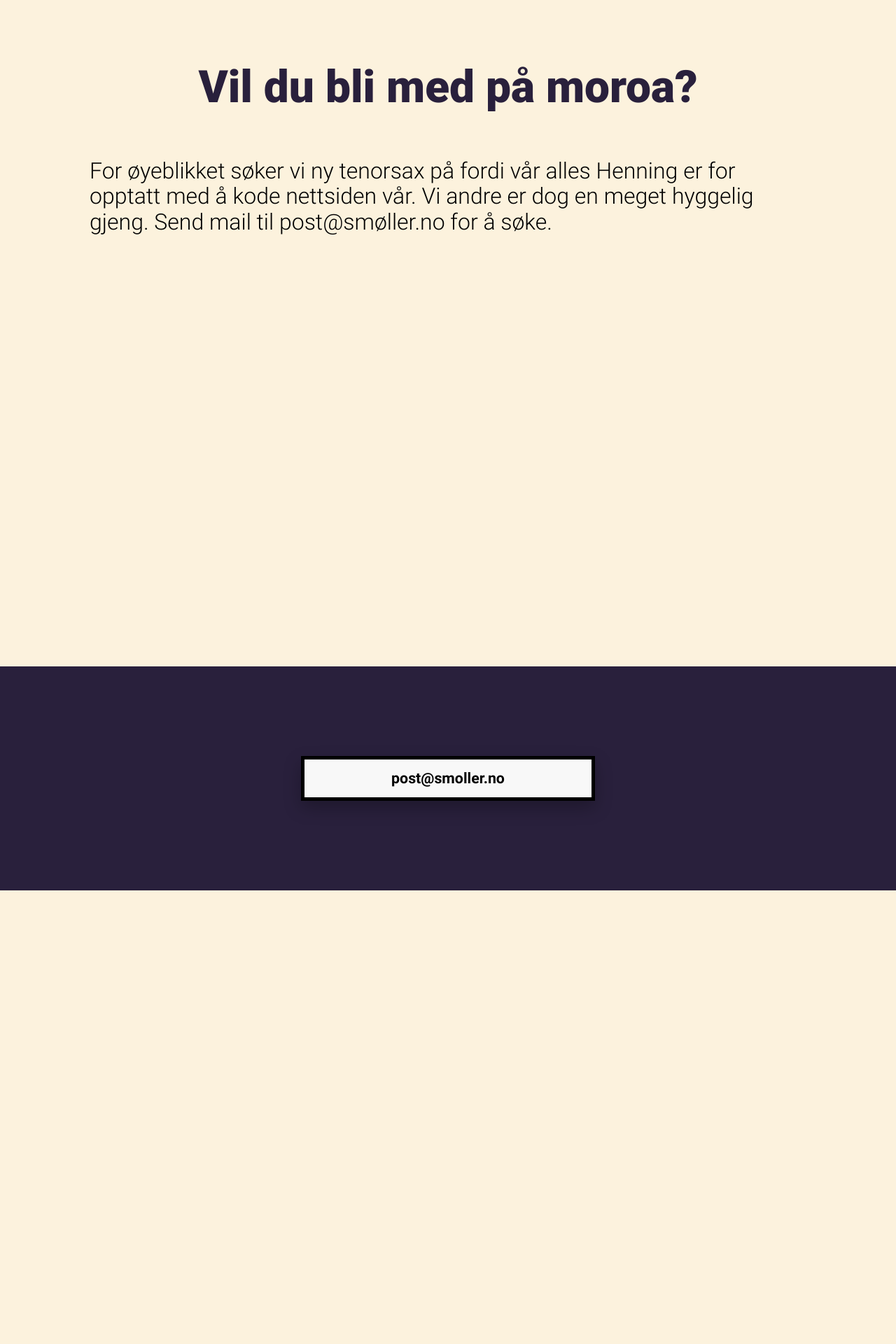
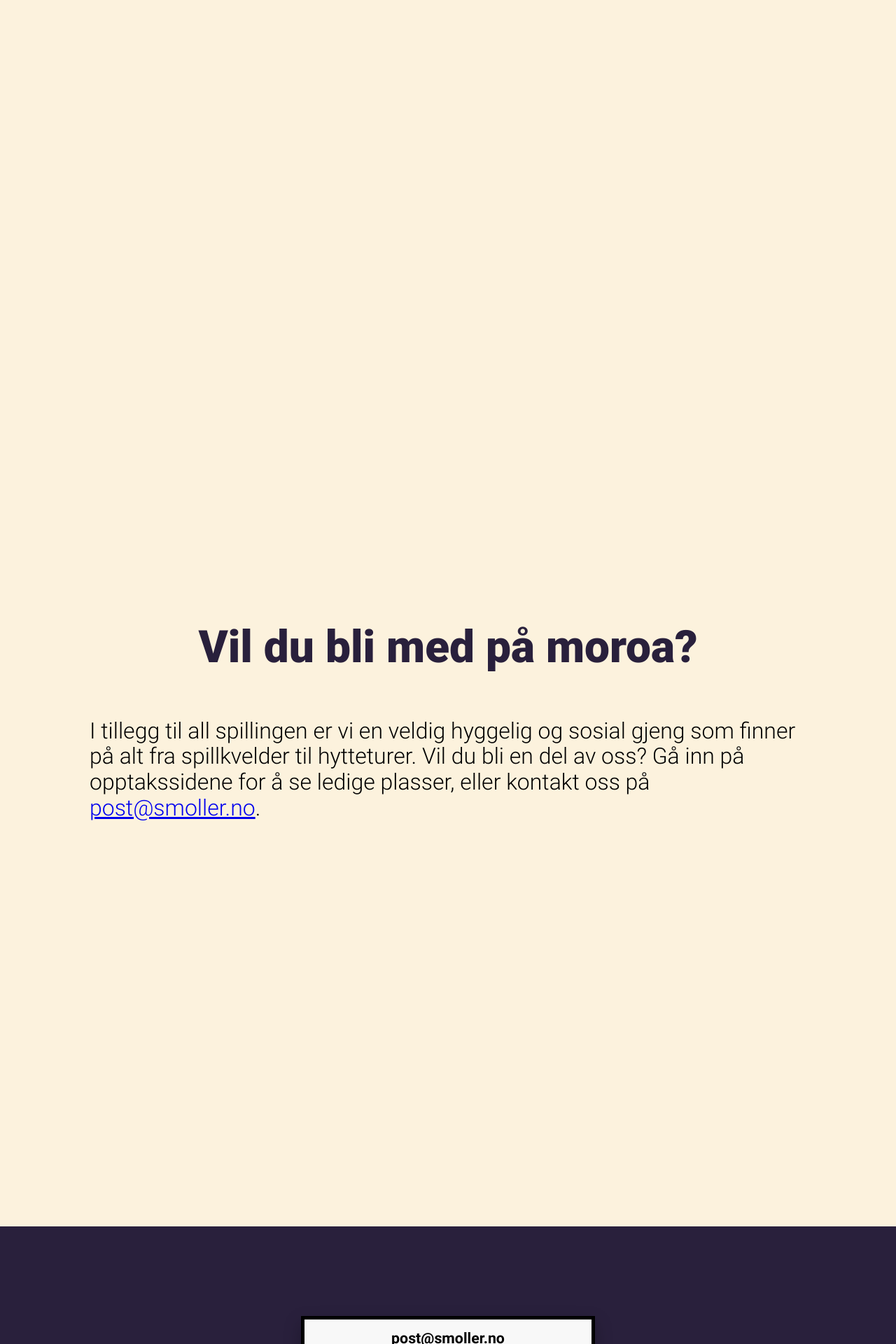
Before and after one commit to henninghalv/smollerweb, a PHP site: page / in a window 1280 px wide. Shown: the part 4520-6440 px from the top of the page at 70% size. Before the commit the page ends 5792 px from the top, so only its background shows below. Run offline with PHP 8.4, Linux system fonts and the light colour scheme.

Commit message:
Add styles and mailto

```diff
--- a/frontend/css/style.css
+++ b/frontend/css/style.css
@@ -62,11 +62,13 @@
 section.image-section {
   position: relative;
   height: auto;
+  display: flex;
+  justify-content: center;
 }
 
 section.image-section img {
   display: block;
-  opacity: 0.3;
+  opacity: 0.2;
   width: 100%;
 }
 
@@ -75,11 +77,12 @@
   top: 50%;
   left: 50%;
   transform: translate(-50%, -50%);
+  margin: 0;
+  width: 100%;
   color: var(--main-bg-color);
-  width: 100%;
+  font-weight: 900;
+  font-style: italic;
   text-align: center;
-  font-weight: 900;
-  margin: 0;
 }
 
 .main-logo-container {
@@ -112,6 +115,12 @@
   padding: 15px 5px;
   box-shadow: 0 10px 25px 0 rgba(0, 0, 0, 0.25);
   cursor: pointer;
+}
+
+footer .email-container a {
+  text-decoration: none;
+  color: var(--main-text-color);
+  font-weight: bold;
 }
 
 h3 {
--- a/frontend/index.html
+++ b/frontend/index.html
@@ -1,6 +1,5 @@
 <!DOCTYPE html>
 <html lang="no">
-
   <head>
     <meta charset="UTF-8" />
     <meta name="viewport" content="width=device-width, initial-scale=1.0" />
@@ -8,16 +7,14 @@
     <link rel="stylesheet" href="css/normalize.css" />
     <link rel="stylesheet" href="css/fonts.css" />
     <link rel="stylesheet" href="css/style.css" />
-  <link rel="shortcut icon" href="assets/smoller_logo.ico" type="image/x-icon">
-  <link rel="icon" href="assets/smoller_logo.ico" type="image/x-icon">
+    <link rel="shortcut icon" href="assets/smoller_logo.ico" type="image/x-icon" />
+    <link rel="icon" href="assets/smoller_logo.ico" type="image/x-icon" />
   </head>
 
   <body>
     <!-- Content on the page should be Norwegian, code should be English -->
     <!-- Navigation -->
-  <nav class="mobile">
-
-  </nav class="mobile">
+    <nav class="mobile"></nav>
     <nav class="non-mobile">
       <ul>
         <li><a href="#about">OM</a></li>
@@ -28,51 +25,55 @@
     </nav>
     <section class="primary">
       <div class="main-logo-container">
-      <img src="assets/smoller_main_logo.png" alt="S. Møller Storband logo">
-    </div class="main-logo-container">
+        <img src="assets/smoller_main_logo.png" alt="S. Møller Storband logo" />
+      </div>
     </section>
     <section class="secondary image-section">
-    <img src="assets/cover1.jpg" alt="S. Møller Storband spiller til dans i Storsalen" srcset="">
-    <p> Storbandmusikk av yppertste kvalitet. <br>
+      <img
+        src="assets/cover1.jpg"
+        alt="S. Møller Storband spiller til dans i Storsalen"
+        srcset=""
+      />
+      <p>
+        Storbandmusikk av yppertste kvalitet. <br />
         Spiller opp til dans på ditt arrangement!
       </p>
+    </section>
+    <section class="primary">
       <!-- Insert animation here -->
     </section>
-  <section class="primary"></section>
     <section class="secondary text-section">
       <h3>Hvem er vi?</h3>
       <p>
-      S. Møller er et fullt storband, bestående av 17 musikere pluss vokalist. Vi tilbyr derfor selvfølgelig alle de
-      kjente storbandklassikerne, men har også mye mer å by på. Våre utvalgte pop-, soul- og blueslåter er populære til
-      dans. Ellers er smakebiter fra konsert- og plateprosjektene våre ofte etterspurt ved andre anledninger. Enten det
-      er ønske om musikk av Zappa, Wreesvijk, Erik Bye eller egenkomponerte låter. Kort sagt kan de fleste ønsker
+        S. Møller er et fullt storband, bestående av 17 musikere pluss vokalist. Vi tilbyr derfor
+        selvfølgelig alle de kjente storbandklassikerne, men har også mye mer å by på. Våre utvalgte
+        pop-, soul- og blueslåter er populære til dans. Ellers er smakebiter fra konsert- og
+        plateprosjektene våre ofte etterspurt ved andre anledninger. Enten det er ønske om musikk av
+        Zappa, Wreesvijk, Erik Bye eller egenkomponerte låter. Kort sagt kan de fleste ønsker
         innfris!
-      <br><br>
-      Storbandet holder et svært høyt musikalsk nivå, og har særlig de siste årene hatt en rivende utvikling. Bandet
-      jobber tett med flere av landets beste musikere og komponister gjennom sine prosjekter, og har som målsetning å
-      aktivt fremme og skrive ny norsk storbandmusikk. Håkon Hammer har siden 2015 vært bandets kunstneriske leder.
+        <br /><br />
+        Storbandet holder et svært høyt musikalsk nivå, og har særlig de siste årene hatt en rivende
+        utvikling. Bandet jobber tett med flere av landets beste musikere og komponister gjennom
+        sine prosjekter, og har som målsetning å aktivt fremme og skrive ny norsk storbandmusikk.
+        Håkon Hammer har siden 2015 vært bandets kunstneriske leder.
       </p>
     </section>
     <!-- Facebook events section -->
     <!-- Find another, styleable alternative -->
-  <!-- <section class="primary events-section">
-    <iframe
-      src="https://www.facebook.com/plugins/page.php?href=https%3A%2F%2Fwww.facebook.com%2Fsmollerstorband&tabs=events&width=500&height=244&small_header=false&adapt_container_width=false&hide_cover=false&show_facepile=false&appId"
-      width="2000px" height="500px" style="border:none;overflow:hidden" scrolling="no" frameborder="0"
-      allowTransparency="true" allow="encrypted-media"></iframe>
-  </section> -->
+    <section class="primary events-section"></section>
     <!-- Blog posts section -->
-  <section class="secondary blog-section">Blog</section>
+    <section class="secondary blog-section require-js">Blog</section>
     <section class="secondary text-section">
       <h3>Vil du bli med på moroa?</h3>
-    <p>For øyeblikket søker vi ny tenorsax på fordi vår alles Henning er for opptatt med å kode nettsiden vår. Vi andre
-      er dog en meget hyggelig gjeng.
-      Send mail til post@smøller.no for å søke.</p>
+      <p>
+        I tillegg til all spillingen er vi en veldig hyggelig og sosial gjeng som finner på alt fra
+        spillkvelder til hytteturer. Vil du bli en del av oss? Gå inn på opptakssidene for å se
+        ledige plasser, eller kontakt oss på <a href="mailto:post@smoller.no">post@smoller.no</a>.
+      </p>
     </section>
     <footer>
-    <div class="email-container">post@smoller.no</div>
+      <div class="email-container"><a href="mailto:post@smoller.no">post@smoller.no</a></div>
     </footer>
     <script src="js/main.js"></script>
   </body>
-
 </html>
```
Lines whose indentation alone changed are shown as unchanged.
